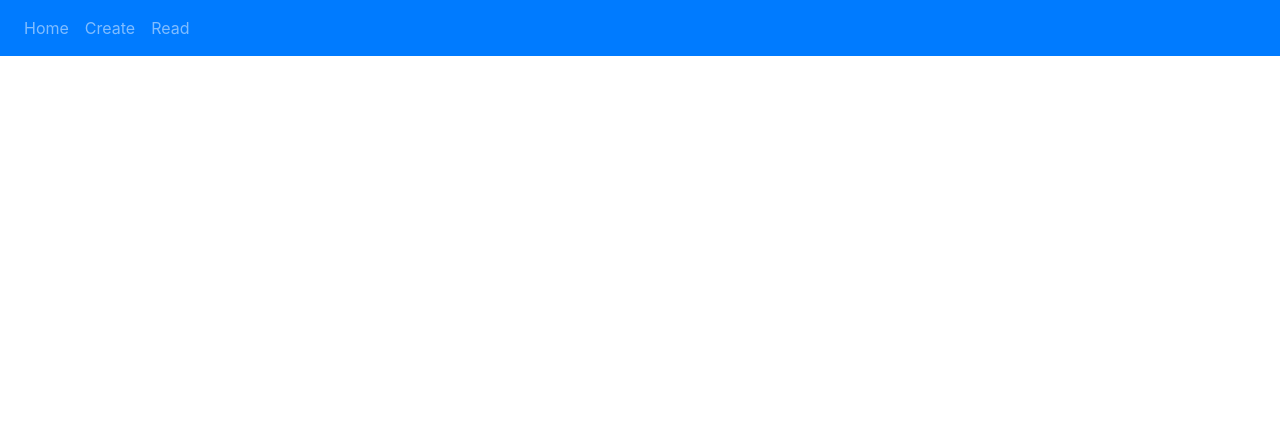
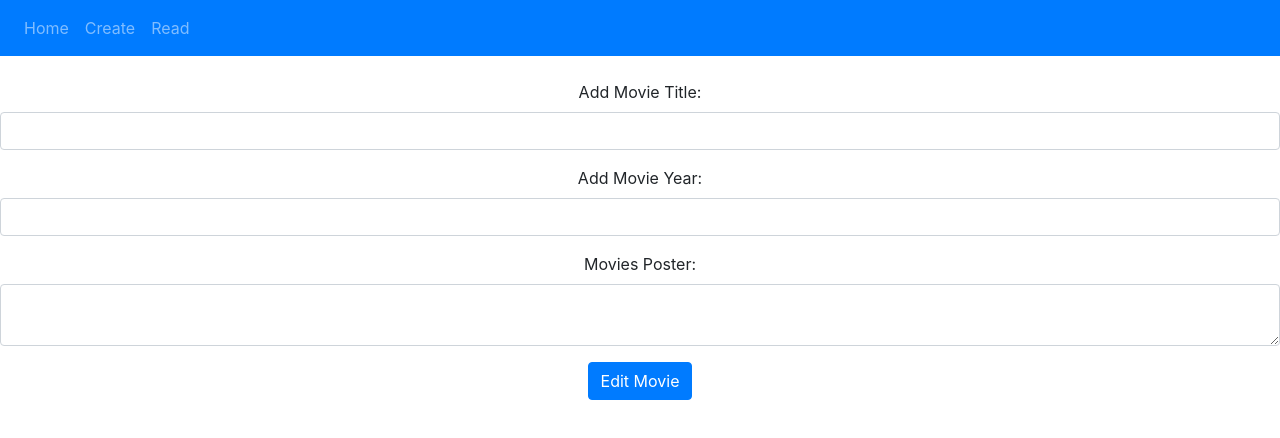
Before and after one commit to louisgaron/PPIT, a React (Create React App) app: page /edit/1 in a window 1280 px wide. Shown: the top 438 px of the page. Built offline with nearby package versions, Linux system fonts and the light colour scheme; no server answers.

Commit message:
Lab Upload

```diff
--- a/src/App.js
+++ b/src/App.js
@@ -10,6 +10,7 @@
 import { BrowserRouter as Router, Route, Switch } from 'react-router-dom';
 import { Create } from './components/create';
 import { Read } from './components/read';
+import { Edit } from './components/edit';
 
 
 class App extends Component{
@@ -33,6 +34,7 @@
         <Route path='/' component={Content} exact/>
         <Route path='/create' component={Create} exact/>
         <Route path='/read' component={Read} exact/>
+        <Route path='/edit/:id' component={Edit}></Route>
         </Switch>
 
 
--- /dev/null
+++ b/src/components/edit.js
@@ -0,0 +1,123 @@
+import React from 'react';
+import axios from 'axios';
+
+export class Edit extends React.Component {
+
+    constructor() {
+        super();
+
+        this.onSubmit = this.onSubmit.bind(this);
+        this.onChangeTitle = this.onChangeTitle.bind(this);
+        this.onChangeYear= this.onChangeYear.bind(this);
+        this.onChangePoster= this.onChangePoster.bind(this);
+
+        this.state = {
+            Title: '',
+            Year: '',
+            Poster: ''
+        }
+    }
+
+    componentDidMount(){
+        console.log(this.props.match.params.id)
+
+        axios.get('http://localhost:4000/api/movies/' + this.props.match.params.id)
+        .then(response => {
+            this.setState({
+                _id: response.data._id,
+                Title: response.data.title,
+                Year: response.data.year,
+                Poster:response.data.poster
+            })
+        })
+        .catch((error) => {
+            console.log(error)
+        });
+    }
+
+    onChangeTitle(e) {
+        this.setState({
+            Title: e.target.value
+        });
+    }
+
+    onChangeYear(e) {
+        this.setState({
+            Year: e.target.value
+        });
+    }
+
+    onChangePoster(e) {
+        this.setState({
+            Poster: e.target.value
+        });
+    }
+
+    onSubmit(e) {
+        e.preventDefault();
+        alert("Movie: " + this.state.Title + " " + this.state.Year +" "+ this.state.Poster);
+
+        const newMovie = {
+            title: this.state.Title,
+            year: this.state.Year,
+            poster: this.state.Poster,
+            _id:this.state._id
+        }
+
+        axios.put('http://localhost:4000/api/movies/' + this.state._id,newMovie)
+        .then(res => {
+            console.log(res.data)
+        })
+        .catch((error) => {
+            console.log(error)
+        });
+
+        /*axios.post('http://localhost:4000/api/movies',newMovie)
+        .then((res)=>{
+            console.log(res)
+        })
+        .catch((err) => {
+            console.log(err)
+        })*/
+    }
+
+
+
+    render() {
+        return (
+            <div className='App'>
+                <form onSubmit={this.onSubmit}>
+                    <div className="form-group">
+                        <label>Add Movie Title: </label>
+                        <input type='text'
+                            className='form-control'
+                            value={this.state.Title}
+                            onChange={this.onChangeTitle}></input>
+                    </div>
+
+                    <div className="form-group">
+                        <label>Add Movie Year: </label>
+                        <input type='text'
+                            className='form-control'
+                            value={this.state.Year}
+                            onChange={this.onChangeYear}></input>
+                    </div>
+
+                    <div className="form-group">
+                        <label>Movies Poster: </label>
+                        <textarea type='text'
+                            className='form-control'
+                            value={this.state.Poster}
+                            onChange={this.onChangePoster}></textarea>
+                    </div>
+
+                    <div className='form-group'>
+                        <input type='submit'
+                            value='Edit Movie'
+                            className='btn btn-primary'></input>
+                    </div>
+                </form>
+            </div>
+        );
+    }
+}
--- a/src/components/movieItem.js
+++ b/src/components/movieItem.js
@@ -40,7 +40,7 @@
                             </footer>
                         </blockquote>
                     </Card.Body>
-
+                    <Link to={"/edit/" + this.props.movie._id} className="btn btn-primary">Edit</Link>
                     <Button variant = "danger" onClick = {this.DeleteMovie}>Delete</Button>
                 </Card>
 
```
Also changed, not shown: 1 other file (tests, documents, lock files or other folders).
